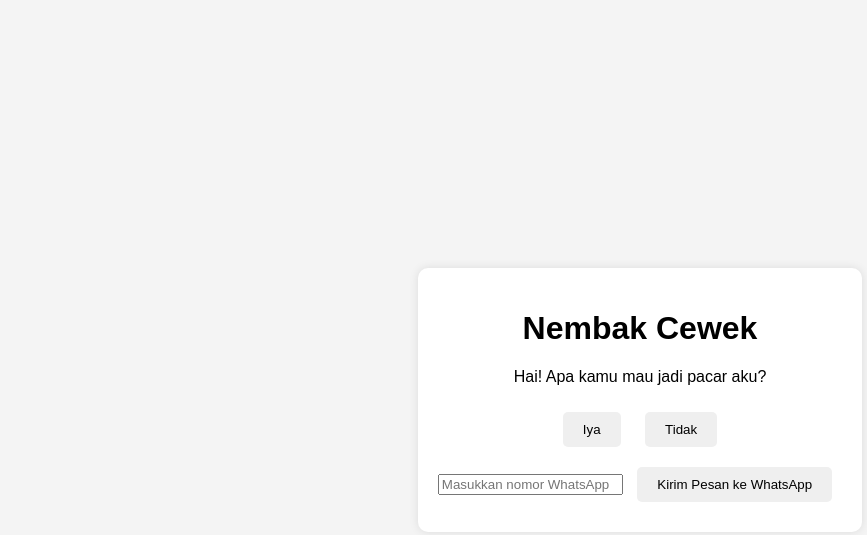
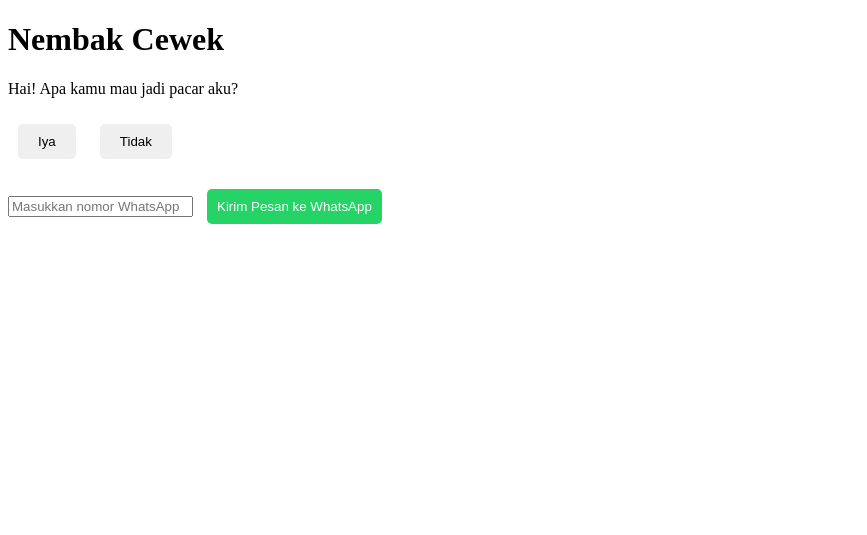
Before and after one commit to FurqonCl/Furqon, a plain HTML site: page index.html in a window 1280 px wide. Shown: the whole page, without its empty margins (0-867 px from the left). Drawn offline with Linux system fonts and the light colour scheme.

Commit message:
Update styles.css

```diff
--- a/styles.css
+++ b/styles.css
@@ -1,19 +1,5 @@
-body {
-    font-family: Arial, sans-serif;
-    background-color: #f4f4f4;
-    display: flex;
-    justify-content: center;
-    align-items: center;
-    height: 100vh;
-    margin: 0;
-}
-
-.container {
-    text-align: center;
-    background: white;
-    padding: 20px;
-    border-radius: 10px;
-    box-shadow: 0 0 10px rgba(0, 0, 0, 0.1);
+#answerNo {
+    position: relative;
 }
 
 button {
@@ -28,3 +14,12 @@ button:hover {
     background-color: #007bff;
     color: white;
 }
+
+#sendToWhatsApp {
+    margin-top: 20px;
+    padding: 10px;
+    border-radius: 5px;
+    background-color: #25D366;
+    color: white;
+    cursor: pointer;
+}
```
